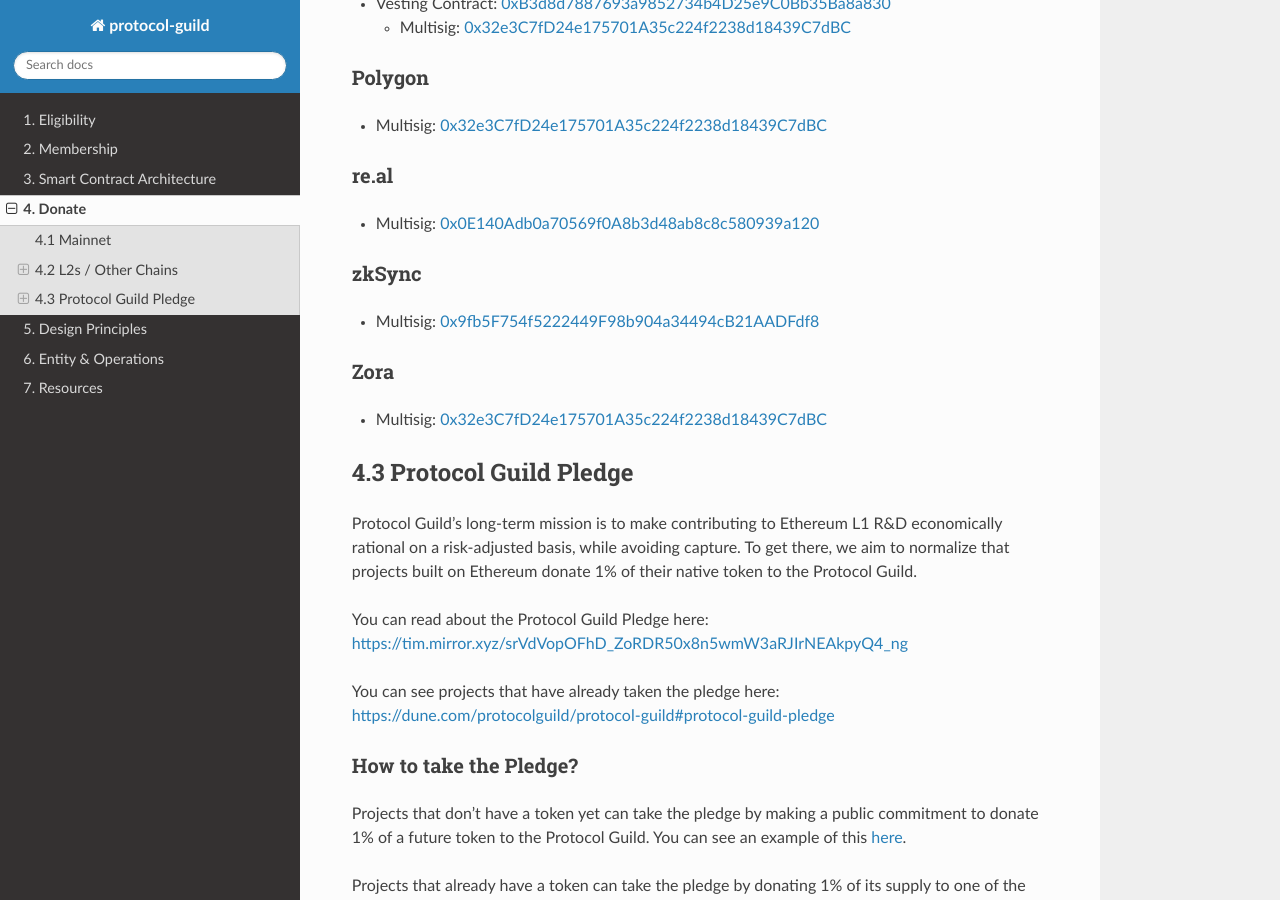
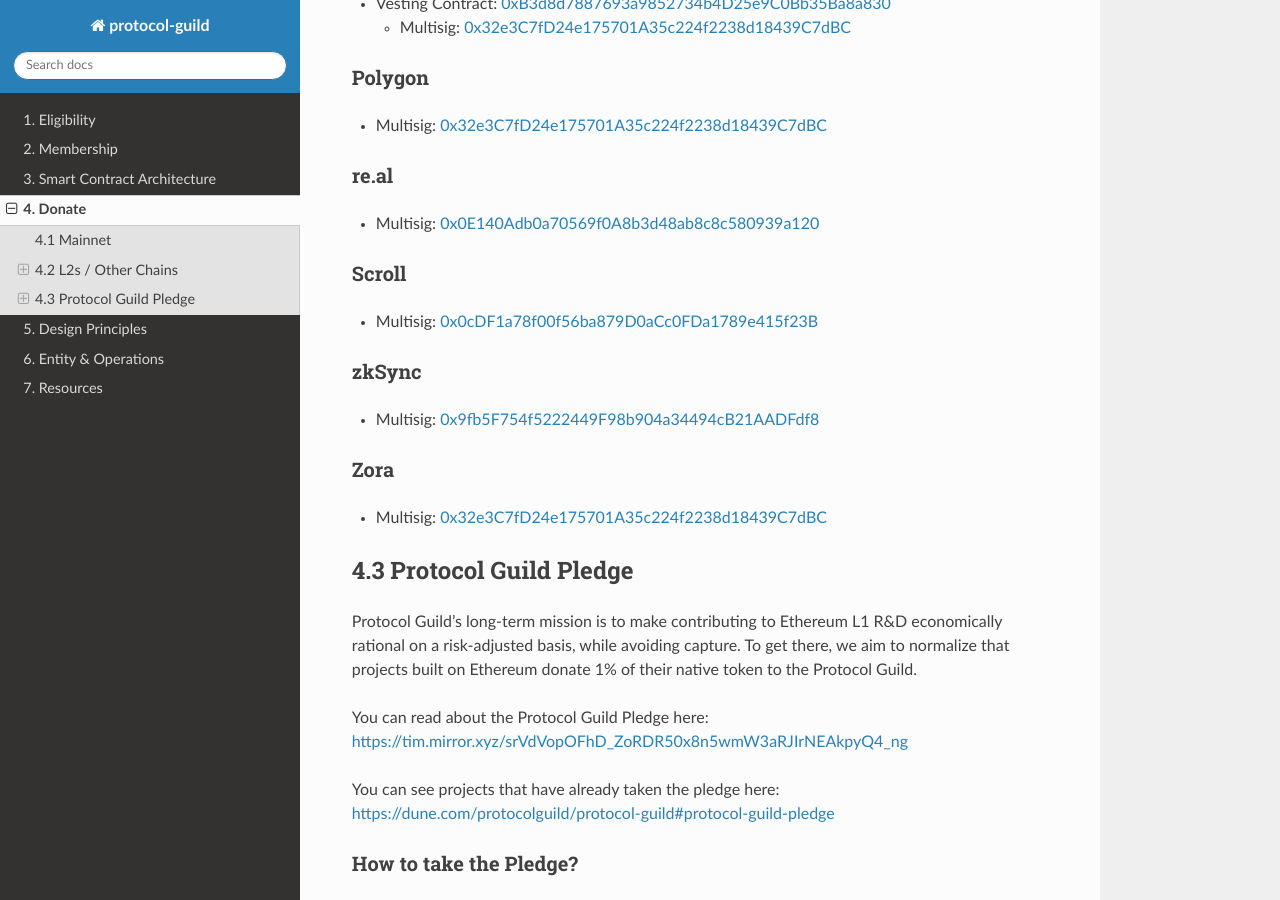
Before and after one commit to protocolguild/documentation, a Sphinx documentation site: the page built from docs/04-donate.md, in a window 1280 px wide and 900 px high, scrolled down 1426 px. Built offline with Sphinx 7.4.7 and the Read the Docs theme 3.1.0, drawn with Linux system fonts in a browser that asks for light colours.

Commit message:
Add Scroll

```diff
--- a/docs/04-donate.md
+++ b/docs/04-donate.md
@@ -37,6 +37,9 @@
 ### re.al
 - Multisig: [0x0E140Adb0a70569f0A8b3d48ab8c8c580939a120](https://safe.re.al/balances?safe=re-al%3A0x0E140Adb0a70569f0A8b3d48ab8c8c580939a120)
 
+### Scroll
+- Multisig: [0x0cDF1a78f00f56ba879D0aCc0FDa1789e415f23B](https://app.safe.global/balances?safe=scr:0x0cDF1a78f00f56ba879D0aCc0FDa1789e415f23B)
+
 ### zkSync
 - Multisig: [0x9fb5F754f5222449F98b904a34494cB21AADFdf8](https://app.safe.global/balances?safe=zksync:0x9fb5F754f5222449F98b904a34494cB21AADFdf8)
 
```
